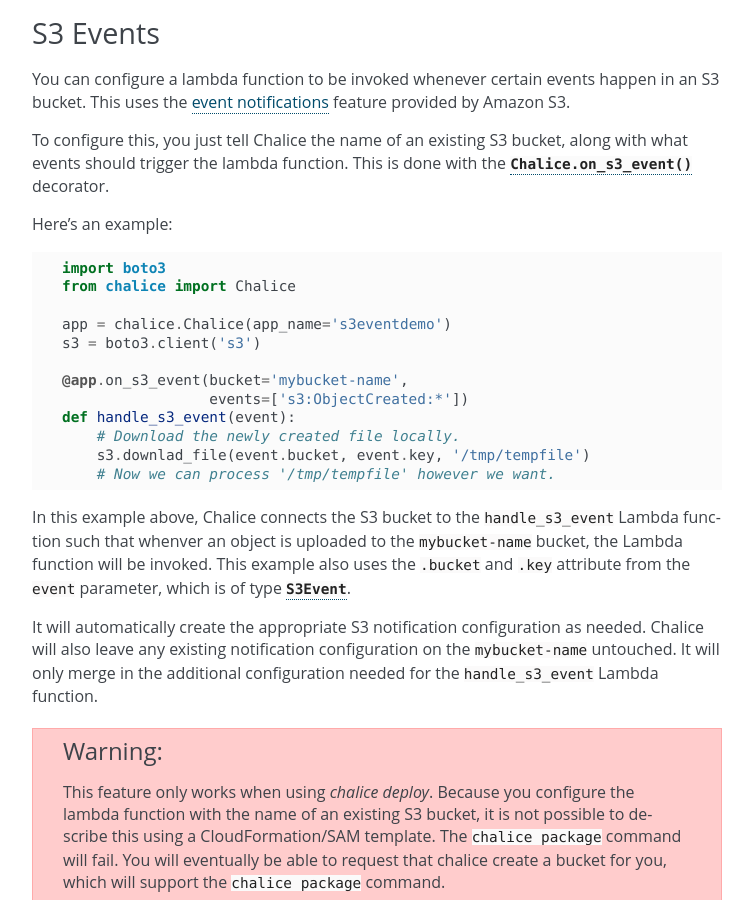
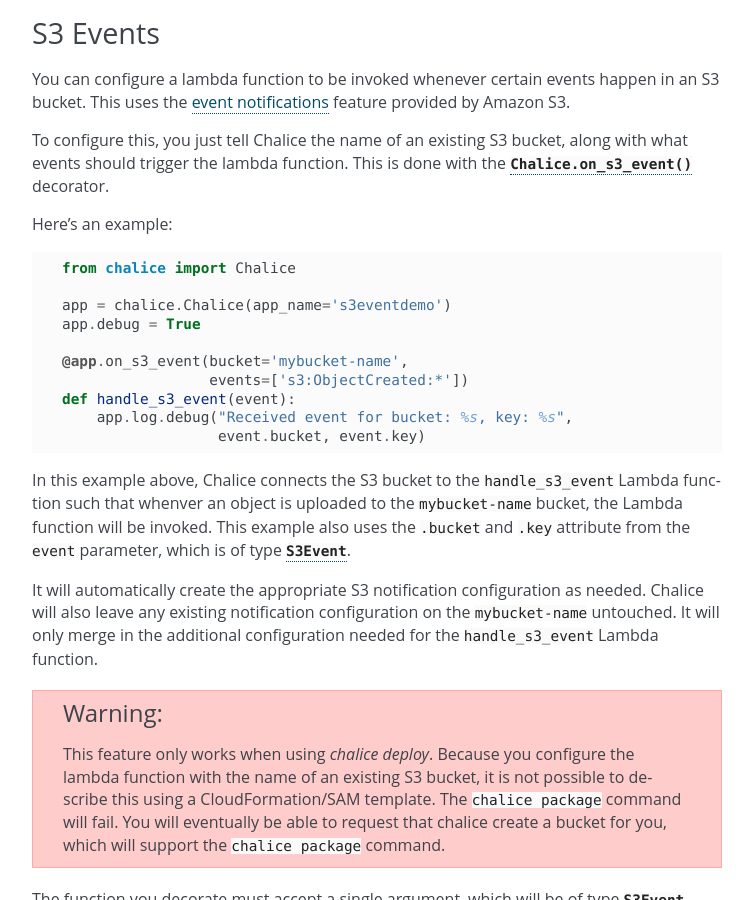
Before and after one commit to aws/chalice, a Sphinx documentation site: the page built from docs/source/topics/events.rst, in a window 1280 px wide and 900 px high, scrolled down 1133 px. Shown: the whole window, without its empty margins (398-1151 px from the left). Built offline with Sphinx 7.4.7, drawn with Linux system fonts in a browser that asks for light colours; pages that are not in the unit, such as notebooks, are missing from menus.

Commit message:
Simplify doc example
Verified the example works.

```diff
--- a/docs/source/topics/events.rst
+++ b/docs/source/topics/events.rst
@@ -87,18 +87,16 @@
 
 .. code-block:: python
 
-    import boto3
     from chalice import Chalice
 
     app = chalice.Chalice(app_name='s3eventdemo')
-    s3 = boto3.client('s3')
+    app.debug = True
 
     @app.on_s3_event(bucket='mybucket-name',
                      events=['s3:ObjectCreated:*'])
     def handle_s3_event(event):
-        # Download the newly created file locally.
-        s3.downlad_file(event.bucket, event.key, '/tmp/tempfile')
-        # Now we can process '/tmp/tempfile' however we want.
+        app.log.debug("Received event for bucket: %s, key: %s",
+                      event.bucket, event.key)
 
 In this example above, Chalice connects the S3 bucket to the
 ``handle_s3_event`` Lambda function such that whenver an object is uploaded
```
